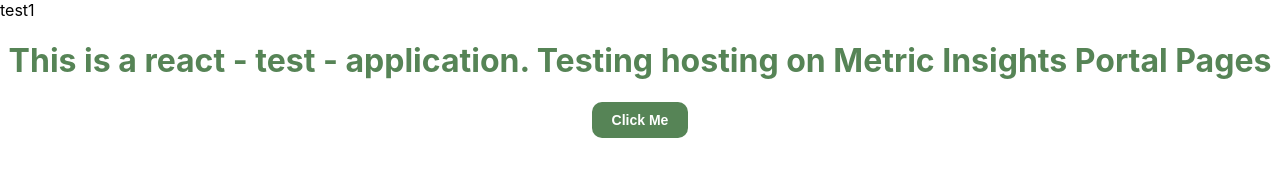
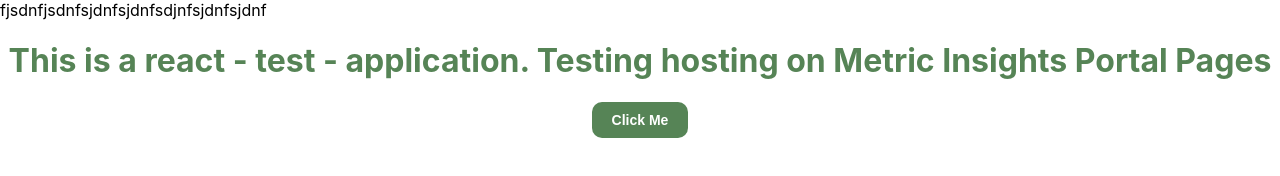
Before and after one commit to gherrickmdlz/React_Test, a plain HTML site: page index.html in a window 1280 px wide. Drawn offline with Linux system fonts and the light colour scheme.

Commit message:
Update index.html

```diff
--- a/index.html
+++ b/index.html
@@ -1 +1 @@
-<!doctype html><html lang="en"><head><meta charset="utf-8"/><link rel="icon" href="/favicon.ico"/><meta name="viewport" content="width=device-width,initial-scale=1"/><meta name="theme-color" content="#000000"/><meta name="description" content="Web site created using create-react-app"/>test1<link rel="apple-touch-icon" href="/logo192.png"/><link rel="manifest" href="/manifest.json"/><title>React App-test</title><script defer="defer" src="/static/js/main.91719194.js"></script><link href="/static/css/main.8fc4191b.css" rel="stylesheet"></head><body><noscript>You need to enable JavaScript to run this app.</noscript><div id="root"></div></body></html>
+<!doctype html><html lang="en"><head><meta charset="utf-8"/><link rel="icon" href="/favicon.ico"/><meta name="viewport" content="width=device-width,initial-scale=1"/><meta name="theme-color" content="#000000"/><meta name="description" content="Web site created using create-react-app"/>fjsdnfjsdnfsjdnfsjdnfsdjnfsjdnfsjdnf<link rel="apple-touch-icon" href="/logo192.png"/><link rel="manifest" href="/manifest.json"/><title>React App-test</title><script defer="defer" src="/static/js/main.91719194.js"></script><link href="/static/css/main.8fc4191b.css" rel="stylesheet"></head><body><noscript>You need to enable JavaScript to run this app.</noscript><div id="root"></div></body></html>
```
